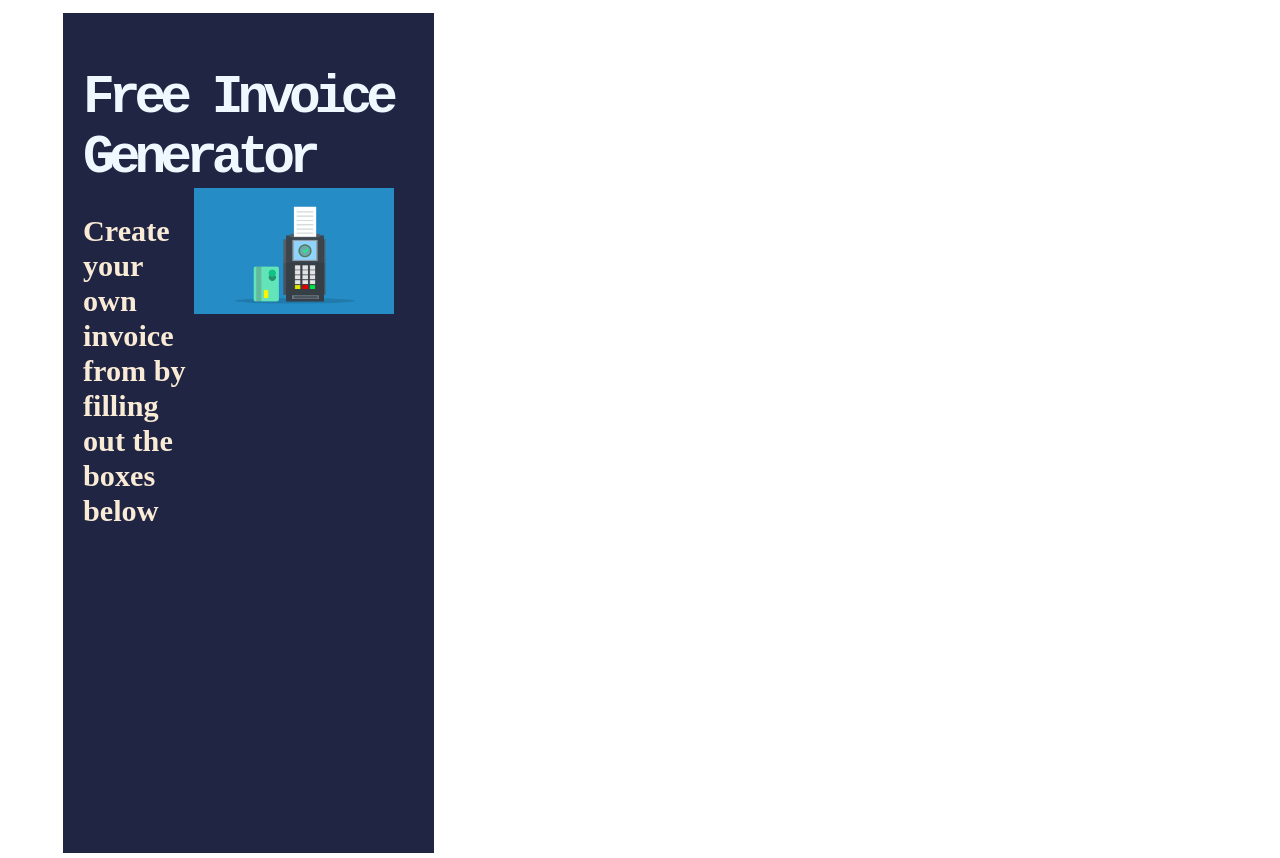
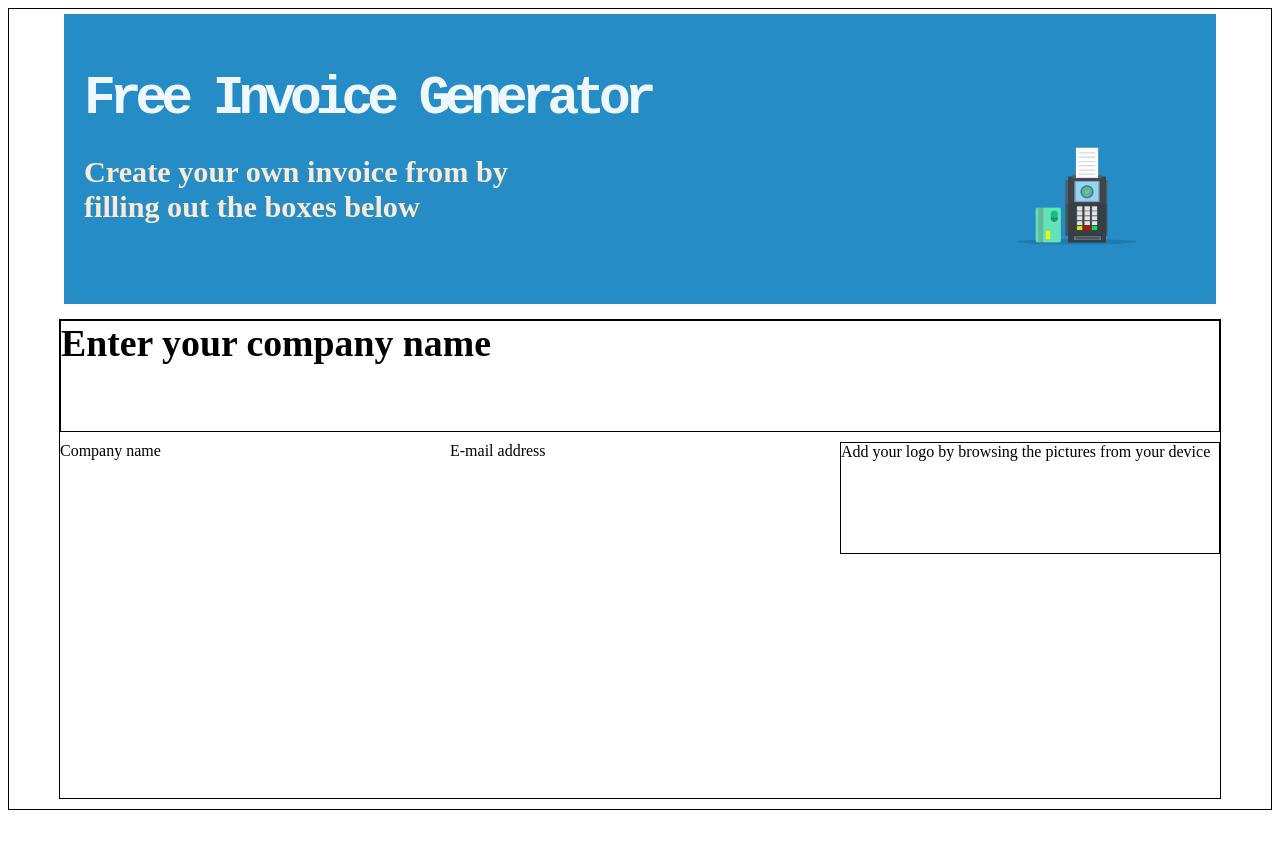
Before and after one commit to janjicc/my-invoice-app, a plain HTML site: page index.html in a window 1280 px wide. After the commit the page ends 818 px from the top, so only its background shows below. Drawn offline with Linux system fonts and the light colour scheme.

Commit message:
began to add the grid layout system for the app

```diff
--- a/index.html
+++ b/index.html
@@ -29,7 +29,26 @@
             </h2>
 
 
-         </header>
+        </header>
+
+        <div class="form-stage1">
+            <div class="first-form-text">
+                Enter your company name
+            </div>
+            <div>
+                Company name
+            </div>
+            <div>
+                E-mail address
+            </div>
+            <div class="first-form-picture">
+                Add your logo by browsing the pictures from your device
+            </div>
+        </div>
+
+        <div>
+
+        </div>
 
 
         </div>
--- a/styles/style.css
+++ b/styles/style.css
@@ -2,19 +2,57 @@
     display: grid;
     min-height: 100vh;
     grid-template-columns: 1fr 1fr 1fr;
-    grid-template-rows: 500px 1fr;
+    grid-template-rows: 300px 1fr;
     gap: 10px;
     padding-left: 50px;
     padding-right: 50px;
+    border: 1px solid #000000;
+}
+
+.form-stage1 {
+    display: grid;
+    grid-gap: 10px;
+    grid-template-columns: 1fr 1fr 1fr;
+    grid-template-rows: 1fr 1fr 1fr 1fr;
+    border: 1px solid #000000;
+    grid-column-start: 1;
+    grid-column-end: 4;
+
+}
+
+.form-stage1 > div.first-form-text {
+    display: grid;
+    grid-gap: 10px;
+    grid-template-columns: 1fr;
+    grid-template-rows: 1fr;
+    border: 1px solid #000000;
+    grid-column-start: 1;
+    grid-column-end: 4;
+    font-weight: bold;
+    font-size: 10mm;
+}
+
+.form-stage1 > div.first-form-picture {
+    display: grid;
+    grid-gap: 10px;
+    grid-template-columns: 1fr;
+    grid-template-rows: 1fr;
+    border: 1px solid #000000;
+    grid-column-start: 3;
+    grid-column-end: 4;
+    grid-row-start: 2;
+    grid-row-end: 3;
 }
 
 header {
     display: block;
-    background-color: rgb(31, 37, 66);
+    background-color: #258cc5;
     font-style: initial;
     border: 5px solid rgb(255, 255, 255);
     padding: 20px;
-    min-height: 100vh;
+    min-height: auto;
+    grid-column-start: 1;
+    grid-column-end: 4;
 }
 
 header > h1.first-heading {
```
